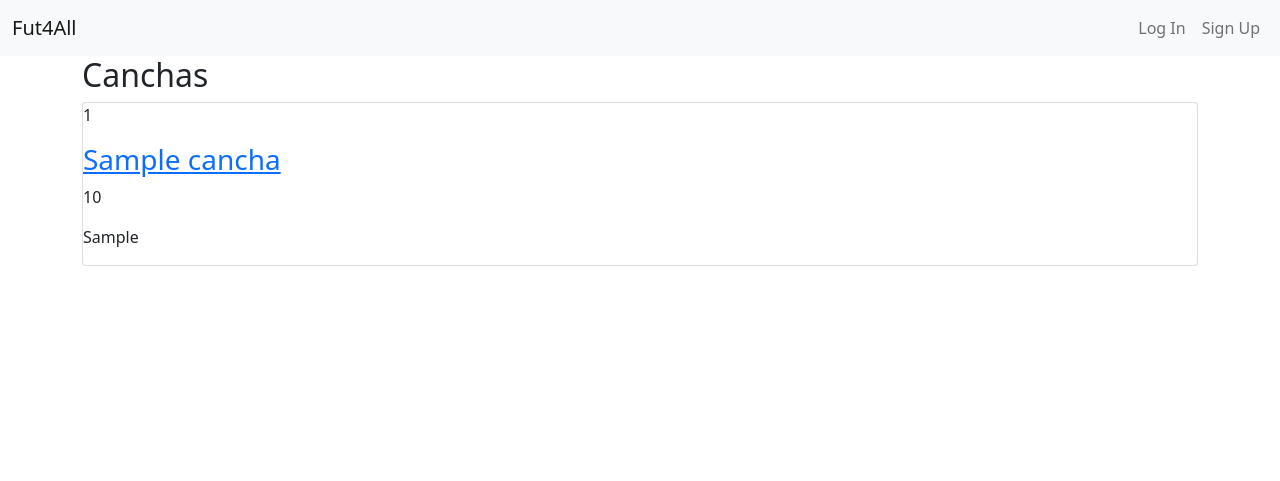
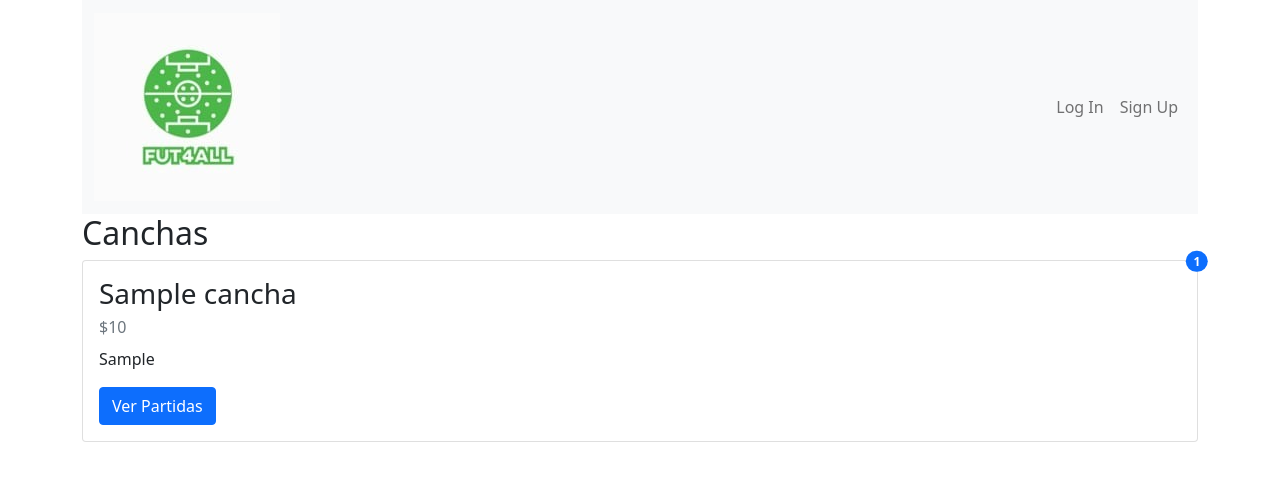
Before and after one commit to jbbenavidesr/futbol-app, a Django app: page / in a window 1280 px wide. Shown: the top 481 px of the page. Run offline with Django 3.2, Linux system fonts and the light colour scheme; tables that the repository leaves empty hold one stand-in row (values such as "Sample post"); parts of the project's set-up code (start-up, migrations or seed data) failed here and were passed over.

Commit message:
Make everything look nice

```diff
--- a/config/settings.py
+++ b/config/settings.py
@@ -40,6 +40,7 @@ INSTALLED_APPS = [
     'django.contrib.messages',
     'whitenoise.runserver_nostatic',
     'django.contrib.staticfiles',
+    'django.contrib.humanize',
 
     # Third Party
     'crispy_forms',
@@ -114,9 +115,9 @@ AUTH_PASSWORD_VALIDATORS = [
 # Internationalization
 # https://docs.djangoproject.com/en/3.2/topics/i18n/
 
-LANGUAGE_CODE = 'en-us'
+LANGUAGE_CODE = 'es-CO'
 
-TIME_ZONE = 'UTC'
+TIME_ZONE = 'America/Bogota'
 
 USE_I18N = True
 
--- a/templates/_base.html
+++ b/templates/_base.html
@@ -1,6 +1,5 @@
-{% load static %}
 <!doctype html>
-<html lang="en">
+<html lang="es">
 
 <head>
     <!-- Required meta tags -->
--- a/templates/home.html
+++ b/templates/home.html
@@ -1,19 +1,25 @@
 {% extends '_base.html' %}
+{% load humanize %}
 
 {% block title %}Página prinicipal{% endblock title %}
 
 {% block content %}
 <h2>Canchas</h2>
-<ul class="list-unstyled row row-gap-large row-auto">
+<ul class="row list-unstyled">
     {% for cancha in lista_canchas %}
-    <li>
-        <article class="card">
-            <p class="card__bubble">{{ cancha.partidas.all | length }}</p>
-            <h3 class="card__title">
-                <a href="{{ cancha.get_absolute_url }}" class="card__link">{{ cancha.nombre }}</a>
-            </h3>
-            <p class="card__price">{{ cancha.precio }}</p>
-            <p class="card__details">{{ cancha.direccion }}</p>
+    <li class="col">
+        <article class="card position-relative">
+            <span class="position-absolute top-0 start-100 translate-middle badge rounded-pill bg-primary">{{ cancha.partidas.all | length }}</span>
+            <div class="card-body">
+                <h3 class="card-title">
+                    {{ cancha.nombre }}
+                </h3>
+                <p class="card-subtitle  mb-2 text-muted">${{ cancha.precio|intcomma }}</p>
+                <p class="card-text">{{ cancha.direccion }}</p>
+                <div class="d-flex">
+                    <a href="{{ cancha.get_absolute_url }}" class="btn btn-primary">Ver Partidas</a>
+                </div>
+            </div>
         </article>
     </li>
     {% endfor %}
--- a/templates/partials/site-head.html
+++ b/templates/partials/site-head.html
@@ -1,7 +1,11 @@
+{% load static %}
 <header>
+    <div class="container">
         <nav class="navbar navbar-expand-md navbar-light bg-light">
             <div class="container-fluid">
-            <a class="navbar-brand" href="{% url 'lista_canchas' %}">Fut4All</a>
+                <a class="navbar-brand" href="{% url 'lista_canchas' %}">
+                    <img src="{% static 'images/logo.png' %}" alt="BRAND">
+                </a>
                 <button class="navbar-toggler" type="button" data-bs-toggle="collapse" data-bs-target="#navbarNav" aria-controls="navbarNav" aria-expanded="false" aria-label="Toggle navigation">
                     <span class="navbar-toggler-icon"></span>
                 </button>
@@ -23,4 +27,5 @@
                 </div>
             </div>
         </nav>
+    </div>
 </header>
```
Also changed, not shown: templates/canchas/cancha_detail.html (+29 -13 lines), static/images/logo.png (added). Lines whose indentation alone changed are shown as unchanged.
